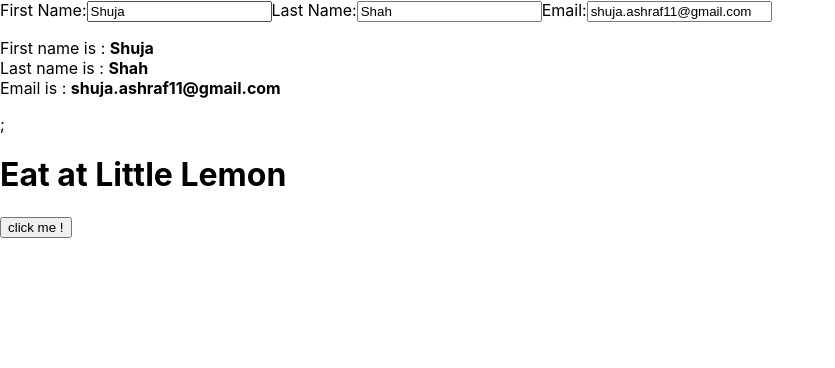
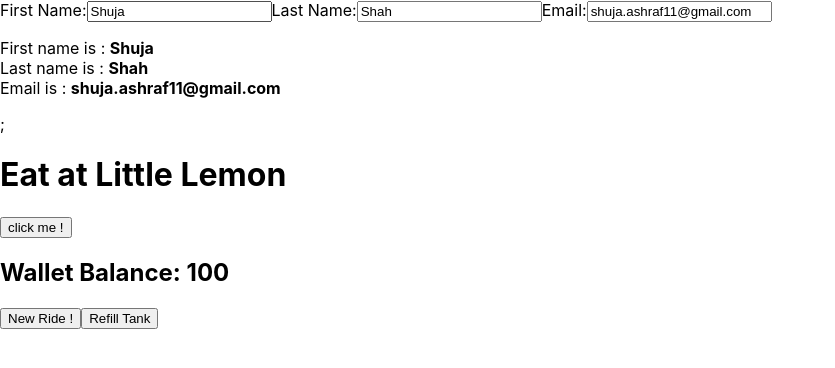
Before and after one commit to ShujaShah/React-cs, a React (Create React App) app: page / in a window 1280 px wide. Shown: the top 368 px of the page, without its empty margins (0-835 px from the left). Built offline with nearby package versions, Linux system fonts and the light colour scheme.

Commit message:
added wallet

```diff
--- a/src/App.js
+++ b/src/App.js
@@ -11,39 +11,14 @@
 import NumberGuesser from "./components/NumberGuesser";
 import RegisterForm from "./components/RegisterForm";
 import StateHandling from "./components/StateHandling";
+import Wallet from "./components/wallet";
 
 function App() {
-  // return (
-  // <div className="blog-page">
-  //   <div class="header">
-  //     <Navbar />
-  //   </div>
-  //   <div className="header">
-  //     <Intro1 name="shuja" />
-  //   </div>
-  //   <div className="header">
-  //     <Intro2 course="Web Development" />
-  //   </div>
-  //   <div className="header">
-  //     <Intro3 app="React App" />
-  //   </div>
-  //   <div className="header">
-  //     <Button />
-  //   </div>
-  //   <div className="header">
-  //     <ModeToggler />
-  //   </div>
-  //   <div className="header">
-  //     <NumberGuesser />
-  //   </div>
-  //   <div className="footer">
-  //     <Footer />
-  //   </div>
-  // </div>
   return (
     <div>
       <RegisterForm />;
       <StateHandling />
+      <Wallet />
     </div>
   );
 }
--- /dev/null
+++ b/src/components/wallet.js
@@ -0,0 +1,24 @@
+import { useReducer } from "react";
+
+const reducer = (state, action) => {
+  if (action.type === "ride") return { money: state.money + 10 };
+  if (action.type === "fuel") return { money: state.money - 30 };
+  return new Error();
+};
+
+function Wallet() {
+  const initialState = { money: 100 };
+  const [state, dispatch] = useReducer(reducer, initialState);
+
+  return (
+    <div>
+      <h2>Wallet Balance: {state.money} </h2>
+      <div>
+        <button onClick={() => dispatch({ type: "ride" })}>New Ride !</button>
+        <button onClick={() => dispatch({ type: "fuel" })}>Refill Tank</button>
+      </div>
+    </div>
+  );
+}
+
+export default Wallet;
```
